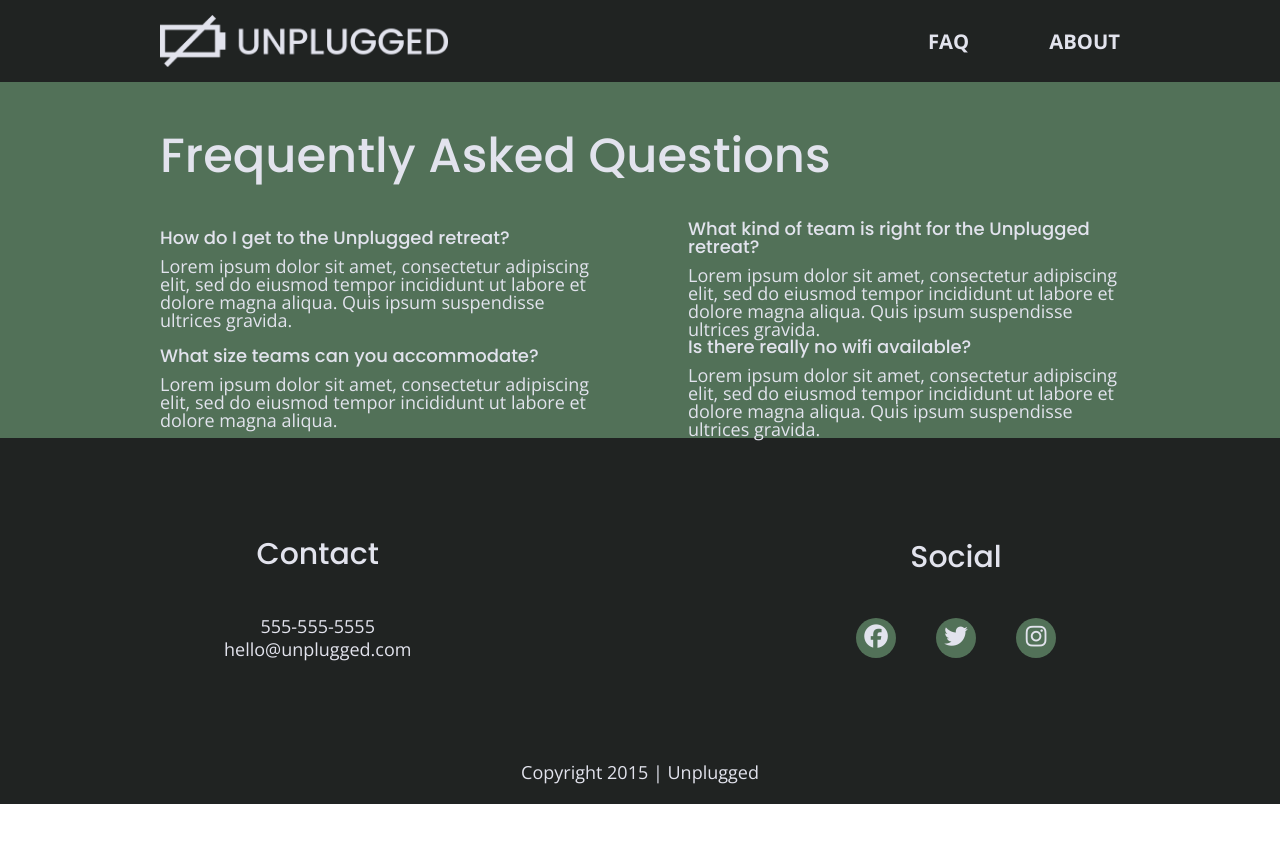
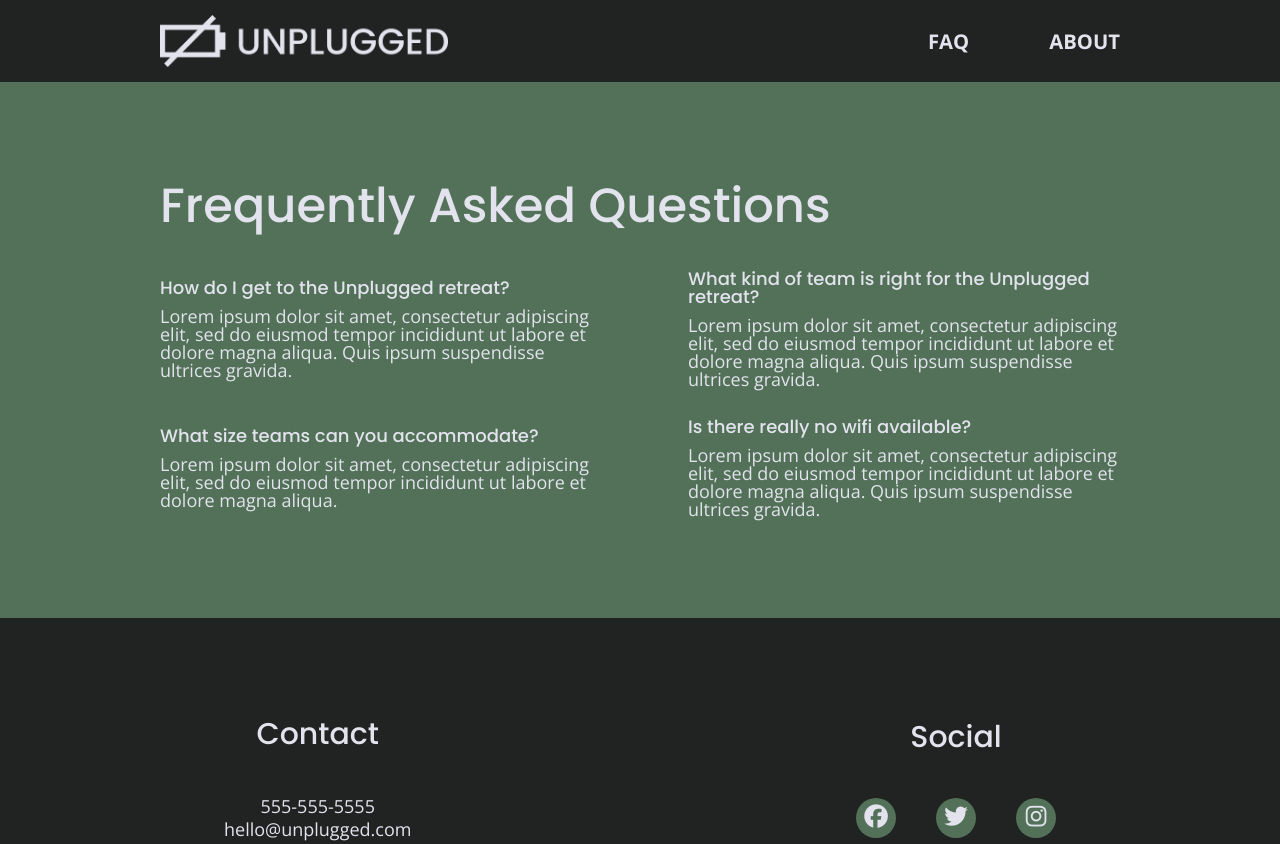
Before and after one commit to CrystalB-hub/unplugged-retreat, a website: page faq/index.html in a window 1280 px wide. Shown: the top 844 px of the page. Before the commit the page ends 804 px from the top, so only its background shows below. Drawn offline with nearby package versions, Linux system fonts and the light colour scheme.

Commit message:
QA fixes for tablet margins

```diff
--- a/css/main.css
+++ b/css/main.css
@@ -704,11 +704,12 @@ input[type=button] {
   /*----------------------FAQ styles----------------------------*/
   .faq .content-wrapper {
     justify-content: space-between;
+    margin: 100px 0 70px 0;
   }
 
   .faq-content {
     flex-basis: 45%;
-    margin-bottom: 0;
+    margin-bottom: 30px;
   }
 
   .faq h2 {
```
